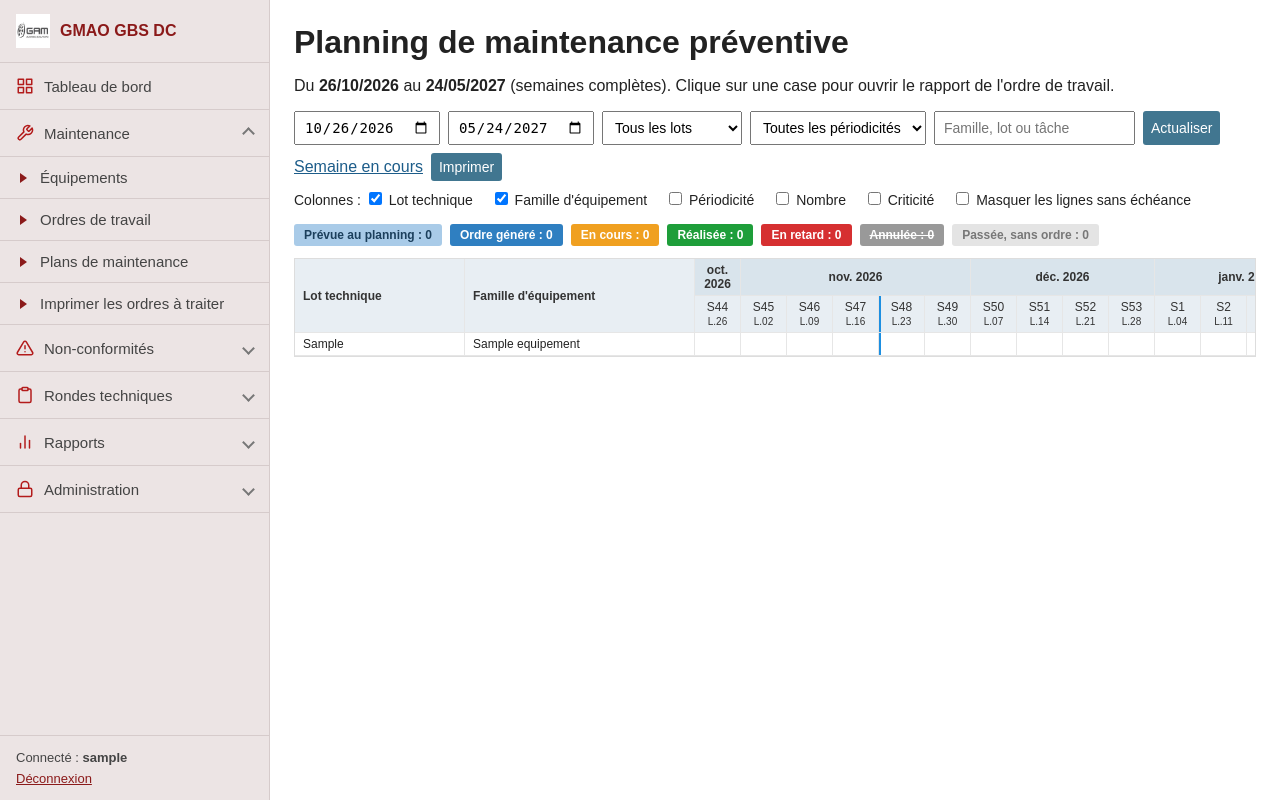
After one commit to chakirabdelouahab/GMAO-DATACENTER, a Django app: page /planning/ in a window 1280 px wide. The commit adds this page. Run offline with Django 5.2, Linux system fonts and the light colour scheme; a user stored in the database is signed in; tables that the repository leaves empty hold one stand-in row (values such as "Sample post").

```diff
--- a/maintenance/templates/maintenance/base.html
+++ b/maintenance/templates/maintenance/base.html
@@ -113,7 +113,7 @@
       Tableau de bord
     </a>
 
-    <details {% if nom == 'liste_equipements' or nom == 'fiche_equipement' %}open{% endif %}>
+        <details {% if nom == 'liste_equipements' or nom == 'fiche_equipement' or nom == 'planning_maintenance' %}open{% endif %}>
       <summary>
         <svg class="ico" viewBox="0 0 24 24" fill="none" stroke="currentColor" stroke-width="2" stroke-linecap="round" stroke-linejoin="round"><path d="M14.7 6.3a1 1 0 0 0 0 1.4l1.6 1.6a1 1 0 0 0 1.4 0l3.77-3.77a6 6 0 0 1-7.94 7.94l-6.91 6.91a2.12 2.12 0 0 1-3-3l6.91-6.91a6 6 0 0 1 7.94-7.94l-3.76 3.76z"/></svg>
         Maintenance
--- /dev/null
+++ b/maintenance/templates/maintenance/planning_maintenance.html
@@ -0,0 +1,112 @@
+{% extends "maintenance/base.html" %}
+{% block titre %}Planning de maintenance{% endblock %}
+
+{% block contenu %}
+  <style>
+    .planning-scroll { overflow: auto; max-height: 72vh; border: 1px solid #ddd; }
+    table.planning { border-collapse: separate; border-spacing: 0; width: max-content; min-width: 100%; margin: 0; }
+    table.planning th, table.planning td { border: 0; border-right: 1px solid #e6e6e6; border-bottom: 1px solid #e6e6e6; padding: 0; text-align: center; font-size: 12px; background: #fff; color: #222; }
+    table.planning thead th { position: sticky; background: #e8eef3; color: #333; z-index: 3; padding: 4px 2px; }
+    table.planning tr.r1 th { top: 0; height: 28px; }
+    table.planning tr.r2 th { top: 28px; font-weight: normal; }
+    table.planning .lab { position: sticky; z-index: 2; text-align: left; padding: 4px 8px; white-space: nowrap; overflow: hidden; text-overflow: ellipsis; box-sizing: border-box; }
+    table.planning thead th.lab { z-index: 4; font-weight: bold; }
+    table.planning .sem { min-width: 46px; width: 46px; }
+    table.planning .courante { box-shadow: inset 2px 0 0 #1d8fe1; }
+    table.planning tr.sep > td { border-top: 2px solid #8a8a8a; }
+    table.planning .mois { background: #d9e4ec; font-weight: bold; }
+    .cel { display: block; margin: 2px; padding: 5px 0; border-radius: 3px; color: #fff; font-weight: bold; text-decoration: none; font-size: 12px; }
+    a.cel:hover { opacity: .8; }
+    .cel.prevue { background: #a9cbe8; color: #1b3f5c; }
+    .cel.planifiee { background: #2f7fc1; }
+    .cel.en_cours { background: #f0a020; }
+    .cel.realisee { background: #1e9e3a; }
+    .cel.en_retard { background: #d63031; }
+    .cel.annulee { background: #999; text-decoration: line-through; }
+    .cel.passee { background: #e4e4e4; color: #777; }
+    .legende { display: flex; flex-wrap: wrap; gap: 8px; margin: 8px 0 12px 0; }
+    .legende .cel { display: inline-block; padding: 4px 10px; margin: 0; }
+    .colonnes { flex-basis: 100%; font-size: 14px; }
+    .colonnes label { margin-right: 14px; white-space: nowrap; }
+    @media print {
+      @page { size: A3 landscape; margin: 8mm; }
+      .planning-scroll { max-height: none; overflow: visible; border: 0; }
+      table.planning th, table.planning td { font-size: 9px; }
+      .cel { -webkit-print-color-adjust: exact; print-color-adjust: exact; }
+    }
+  </style>
+
+  <h1>Planning de maintenance préventive</h1>
+  <p>Du <strong>{{ debut|date:"d/m/Y" }}</strong> au <strong>{{ fin|date:"d/m/Y" }}</strong> (semaines complètes). Clique sur une case pour ouvrir le rapport de l'ordre de travail.</p>
+
+  <form method="get" class="filtres no-print">
+    <input type="hidden" name="envoi" value="1">
+    <input type="date" name="du" value="{{ debut|date:'Y-m-d' }}" title="Première semaine affichée">
+    <input type="date" name="au" value="{{ fin|date:'Y-m-d' }}" title="Dernière semaine affichée">
+    <select name="lot">
+      <option value="">Tous les lots</option>
+      {% for l in lots %}
+        <option value="{{ l.id }}" {% if lot_id == l.id|stringformat:"s" %}selected{% endif %}>{{ l.code }} - {{ l.nom }}</option>
+      {% endfor %}
+    </select>
+    <select name="periodicite">
+      <option value="">Toutes les périodicités</option>
+      {% for valeur, libelle in periodicite_choices %}
+        <option value="{{ valeur }}" {% if periodicite == valeur|stringformat:"s" %}selected{% endif %}>{{ libelle }}</option>
+      {% endfor %}
+    </select>
+    <input type="text" name="q" placeholder="Famille, lot ou tâche" value="{{ recherche }}">
+    <button type="submit" class="btn">Actualiser</button>
+    <a href="{% url 'planning_maintenance' %}" style="align-self:center;">Semaine en cours</a>
+    <button type="button" class="btn" onclick="window.print()">Imprimer</button>
+    <div class="colonnes">
+      Colonnes :
+      {% for cle, titre, coche in choix_colonnes %}
+        <label><input type="checkbox" name="cols" value="{{ cle }}" {% if coche %}checked{% endif %}> {{ titre }}</label>
+      {% endfor %}
+      <label><input type="checkbox" name="vides" value="1" {% if masquer_vides %}checked{% endif %}> Masquer les lignes sans échéance</label>
+    </div>
+  </form>
+
+  <div class="legende">
+    {% for etat, libelle, nombre in compteurs %}
+      <span class="cel {{ etat }}">{{ libelle }} : {{ nombre }}</span>
+    {% endfor %}
+  </div>
+
+  <div class="planning-scroll">
+    <table class="planning">
+      <thead>
+        <tr class="r1">
+          {% for c in colonnes %}<th rowspan="2" class="lab" style="{{ c.style }}">{{ c.titre }}</th>{% endfor %}
+          {% for m in mois %}<th colspan="{{ m.n }}" class="mois">{{ m.libelle }}</th>{% endfor %}
+        </tr>
+        <tr class="r2">
+          {% for s in semaines %}
+            <th class="sem {% if s.courante %}courante{% endif %}">S{{ s.num }}<br><small>L.{{ s.jour }}</small></th>
+          {% endfor %}
+        </tr>
+      </thead>
+      <tbody>
+        {% for l in lignes %}
+          <tr class="{% if l.nouveau_lot %}sep{% endif %}">
+            {% for v in l.labels %}<td class="lab" style="{{ v.style }}" title="{{ l.tache }}">{{ v.texte }}</td>{% endfor %}
+            {% for c in l.cellules %}
+              <td class="sem {% if forloop.counter0 == semaine_courante %}courante{% endif %}">
+                {% if c %}
+                  {% if c.ordre_id %}
+                    <a class="cel {{ c.etat }}" href="{% url 'rapport_intervention' c.ordre_id %}" title="{{ c.titre }}">{{ c.code }}</a>
+                  {% else %}
+                    <span class="cel {{ c.etat }}" title="{{ c.titre }}">{{ c.code }}</span>
+                  {% endif %}
+                {% endif %}
+              </td>
+            {% endfor %}
+          </tr>
+        {% empty %}
+          <tr><td class="vide" colspan="{{ nb_colonnes_total }}">Aucun plan de maintenance ne correspond à ces critères.</td></tr>
+        {% endfor %}
+      </tbody>
+    </table>
+  </div>
+{% endblock %}
--- a/maintenance/urls.py
+++ b/maintenance/urls.py
@@ -18,4 +18,5 @@ urlpatterns = [
     path("rapports/non-conformites/", views.rapport_non_conformites, name="rapport_non_conformites"),
     path("rapports/non-conformites/<int:pk>/", views.fiche_non_conformite, name="fiche_non_conformite"),
     path("rapports/mesures/", views.historique_mesures, name="historique_mesures"),
+    path("planning/", views.planning_maintenance, name="planning_maintenance"),
 ]
--- a/maintenance/views.py
+++ b/maintenance/views.py
@@ -1,4 +1,5 @@
 import csv
+from collections import Counter
 from datetime import date, timedelta
 from decimal import Decimal, InvalidOperation
 
@@ -6,14 +7,14 @@ from django.contrib import messages
 from django.contrib.auth.decorators import login_required
 from django.db import transaction
 from django.db.models import Count, Q
-from django.http import Http404, HttpResponse
+from django.http import HttpResponse
 from django.shortcuts import get_object_or_404, redirect, render
 from django.utils import timezone
 from django.views.decorators.http import require_POST
 
 from .models import (
-    Equipement, Local, Lot, NonConformite, OrdreTravail, PointControle, Releve, Ronde,
-    RondeRealisee,
+    EcheancePlanning, Equipement, Local, Lot, NonConformite, OrdreTravail, PlanMaintenance,
+    PointControle, Releve, Ronde, RondeRealisee,
 )
 from .notifications import notifier_hors_seuil, rondes_non_realisees
 
@@ -947,3 +948,315 @@ def historique_mesures(request):
         "courbe": courbe,
     }
     return render(request, "maintenance/historique_mesures.html", contexte)
+
+
+# ----------------------------------------------------------------------------
+# Planning de maintenance préventive (grille par semaine)
+# ----------------------------------------------------------------------------
+
+LETTRES_PERIODICITE = {7: "H", 30: "M", 90: "T", 180: "S", 365: "A"}
+
+
+@login_required
+def planning_preventif(request):
+    aujourdhui = date.today()
+
+    def lire(nom, defaut):
+        try:
+            return date.fromisoformat(request.GET[nom]) if request.GET.get(nom) else defaut
+        except ValueError:
+            return defaut
+
+    debut = lire("du", date(aujourdhui.year, 1, 1))
+    fin = lire("au", date(aujourdhui.year, 12, 31))
+    if debut > fin:
+        debut, fin = fin, debut
+    debut -= timedelta(days=debut.weekday())              # la grille commence un lundi
+    lundi_courant = aujourdhui - timedelta(days=aujourdhui.weekday())
+
+    # Colonnes : une par semaine
+    semaines, lundi = [], debut
+    while lundi <= fin:
+        semaines.append({
+            "lundi": lundi,
+            "num": lundi.isocalendar()[1],
+            "courante": lundi == lundi_courant,
+        })
+        lundi += timedelta(weeks=1)
+
+    # Bandeau des mois : on regroupe les semaines par mois du lundi
+    mois = []
+    for s in semaines:
+        cle = (s["lundi"].year, s["lundi"].month)
+        if mois and mois[-1]["cle"] == cle:
+            mois[-1]["n"] += 1
+        else:
+            mois.append({"cle": cle, "lundi": s["lundi"], "n": 1})
+
+    ordres = (
+        OrdreTravail.objects
+        .filter(type_ordre="preventif", date_prevue__range=(debut, fin))
+        .exclude(statut="annule")
+        .select_related("equipement__lot", "plan")
+        .order_by("date_prevue", "id")
+    )
+    lot_id = request.GET.get("lot", "")
+    if lot_id:
+        ordres = ordres.filter(equipement__lot_id=lot_id)
+
+    lignes, rangs = {}, {}
+    for ot in ordres:
+        eq = ot.equipement
+        lot_nom = eq.lot.nom if eq.lot else "Sans lot"
+        famille = eq.type_equipement or "Non classé"
+        cle = (lot_nom, famille)
+        ligne = lignes.setdefault(cle, {"lot": lot_nom, "famille": famille, "cases": {}})
+
+        lettre = LETTRES_PERIODICITE.get(ot.plan.periodicite_jours if ot.plan else None, "?")
+        lundi_ot = ot.date_prevue - timedelta(days=ot.date_prevue.weekday())
+
+        # Numéro d'occurrence : T1, T2... (une valeur par semaine distincte de la ligne)
+        vues = rangs.setdefault((cle, lettre), [])
+        if lundi_ot not in vues:
+            vues.append(lundi_ot)
+        numero = vues.index(lundi_ot) + 1
+
+        if ot.statut == "termine":
+            css = "termine"
+        elif ot.date_prevue < aujourdhui:
+            css = "retard"
+        else:
+            css = "planifie"
+
+        pastille = ligne["cases"].setdefault(lundi_ot, {}).setdefault(lettre, {
+            "label": f"{lettre}{numero}", "css": css, "ot": ot.pk, "n": 0, "titre": ot.titre,
+        })
+        pastille["n"] += 1
+        if css == "retard":                    # un seul ordre en retard colore toute la case
+            pastille["css"] = "retard"
+
+    for ligne in lignes.values():
+        ligne["cellules"] = [
+            {"courante": s["courante"], "pastilles": list(ligne["cases"].get(s["lundi"], {}).values())}
+            for s in semaines
+        ]
+
+    contexte = {
+        "semaines": semaines,
+        "mois": mois,
+        "lignes": sorted(lignes.values(), key=lambda l: (l["lot"], l["famille"])),
+        "debut": debut,
+        "fin": fin,
+        "lots": Lot.objects.order_by("code"),
+        "lot_id": lot_id,
+    }
+    return render(request, "maintenance/planning.html", contexte)
+
+
+# ----------------------------------------------------------------------------
+# Planning de maintenance (vue par semaines)
+# ----------------------------------------------------------------------------
+
+MOIS_COURTS = ["janv.", "févr.", "mars", "avr.", "mai", "juin",
+               "juil.", "août", "sept.", "oct.", "nov.", "déc."]
+LETTRES_PERIODICITE = {7: "H", 30: "M", 90: "T", 180: "S", 365: "A"}
+COLONNES_PLANNING = [
+    ("lot", "Lot technique", 170),
+    ("famille", "Famille d'équipement", 230),
+    ("periodicite", "Périodicité", 115),
+    ("quantite", "Nombre", 75),
+    ("criticite", "Criticité", 95),
+]
+ETATS_PLANNING = [
+    ("prevue", "Prévue au planning"),
+    ("planifiee", "Ordre généré"),
+    ("en_cours", "En cours"),
+    ("realisee", "Réalisée"),
+    ("en_retard", "En retard"),
+    ("annulee", "Annulée"),
+    ("passee", "Passée, sans ordre"),
+]
+
+
+def _lundi(jour):
+    return jour - timedelta(days=jour.weekday())
+
+
+def _en_tetes(semaines, lundi_courant):
+    """En-têtes du planning : mois (selon le lundi, comme dans l'Excel) et numéros de semaine."""
+    mois = []
+    for lundi in semaines:
+        cle = (lundi.year, lundi.month)
+        if not mois or mois[-1]["cle"] != cle:
+            mois.append({"cle": cle, "libelle": f"{MOIS_COURTS[lundi.month - 1]} {lundi.year}", "n": 0})
+        mois[-1]["n"] += 1
+    entetes = [
+        {"num": lundi.isocalendar()[1], "jour": f"{lundi:%d}", "courante": lundi == lundi_courant}
+        for lundi in semaines
+    ]
+    return mois, entetes
+
+
+def _etat_cellule(ordre, lundi, aujourdhui):
+    """Couleur d'une case : l'ordre de travail prime, sinon la semaine prévue au planning."""
+    fin_semaine = lundi + timedelta(days=6)
+    if ordre:
+        if ordre["statut"] == "termine":
+            return "realisee"
+        if ordre["statut"] == "annule":
+            return "annulee"
+        if ordre["statut"] == "en_cours":
+            return "en_cours"
+        return "en_retard" if fin_semaine < aujourdhui else "planifiee"
+    return "passee" if fin_semaine < aujourdhui else "prevue"
+
+
+def _colonnes_choisies(choisies):
+    """Colonnes d'étiquettes affichées, avec le décalage nécessaire pour les figer à gauche."""
+    colonnes, gauche = [], 0
+    for cle, titre, largeur in COLONNES_PLANNING:
+        if cle in choisies:
+            colonnes.append({
+                "cle": cle, "titre": titre,
+                "style": f"left:{gauche}px;min-width:{largeur}px;max-width:{largeur}px;",
+            })
+            gauche += largeur
+    return colonnes
+
+
+def _valeur_colonne(cle, plan):
+    equipement = plan.equipement
+    if cle == "lot":
+        return equipement.type_equipement or (equipement.lot.nom if equipement.lot else "-")
+    if cle == "famille":
+        return equipement.nom
+    if cle == "periodicite":
+        return plan.get_periodicite_jours_display()
+    if cle == "quantite":
+        return str(equipement.quantite)
+    return equipement.get_criticite_display()
+
+
+@login_required
+def planning_maintenance(request):
+    aujourdhui = date.today()
+    lundi_courant = _lundi(aujourdhui)
+
+    def lire_date(nom, defaut):
+        try:
+            return date.fromisoformat(request.GET[nom]) if request.GET.get(nom) else defaut
+        except ValueError:
+            return defaut
+
+    debut = _lundi(lire_date("du", lundi_courant - timedelta(weeks=4)))
+    fin = _lundi(lire_date("au", lundi_courant + timedelta(weeks=26)))
+    if fin < debut:
+        debut, fin = fin, debut
+    if (fin - debut).days // 7 + 1 > 104:  # au plus deux ans affichés
+        fin = debut + timedelta(weeks=103)
+    nb_semaines = (fin - debut).days // 7 + 1
+    semaines = [debut + timedelta(weeks=i) for i in range(nb_semaines)]
+    mois, entetes = _en_tetes(semaines, lundi_courant)
+    semaine_courante = (lundi_courant - debut).days // 7
+    if not 0 <= semaine_courante < nb_semaines:
+        semaine_courante = None
+
+    cles_valides = [cle for cle, _, _ in COLONNES_PLANNING]
+    if "envoi" in request.GET:
+        choisies = [c for c in request.GET.getlist("cols") if c in cles_valides] or ["famille"]
+    else:
+        choisies = ["lot", "famille"]
+    colonnes = _colonnes_choisies(choisies)
+
+    lot_id = request.GET.get("lot", "")
+    periodicite = request.GET.get("periodicite", "")
+    recherche = request.GET.get("q", "").strip()
+    masquer_vides = request.GET.get("vides") == "1"
+
+    plans = (
+        PlanMaintenance.objects.filter(actif=True)
+        .select_related("equipement", "equipement__lot")
+        .order_by("equipement__lot__code", "equipement__type_equipement",
+                  "equipement__nom", "periodicite_jours", "tache")
+    )
+    if lot_id.isdigit():
+        plans = plans.filter(equipement__lot_id=int(lot_id))
+    if periodicite.isdigit():
+        plans = plans.filter(periodicite_jours=int(periodicite))
+    if recherche:
+        plans = plans.filter(
+            Q(equipement__nom__icontains=recherche)
+            | Q(equipement__type_equipement__icontains=recherche)
+            | Q(tache__icontains=recherche)
+        )
+
+    echeances = {
+        (plan_id, (semaine - debut).days // 7): rang
+        for plan_id, semaine, rang in EcheancePlanning.objects.filter(
+            plan__in=plans, semaine__gte=debut, semaine__lte=fin
+        ).values_list("plan_id", "semaine", "numero")
+    }
+    ordres = {}
+    for ordre in (
+        OrdreTravail.objects.filter(
+            plan__in=plans, date_prevue__gte=debut, date_prevue__lte=fin + timedelta(days=6)
+        )
+        .order_by("id")
+        .values("id", "plan_id", "date_prevue", "statut")
+    ):
+        ordres[(ordre["plan_id"], (ordre["date_prevue"] - debut).days // 7)] = ordre
+
+    libelles = dict(ETATS_PLANNING)
+    compteurs = Counter()
+    lignes, precedent = [], None
+    for plan in plans:
+        lettre = LETTRES_PERIODICITE.get(plan.periodicite_jours, "?")
+        cellules = []
+        for i, lundi in enumerate(semaines):
+            rang = echeances.get((plan.id, i))
+            ordre = ordres.get((plan.id, i))
+            if rang is None and ordre is None:
+                cellules.append(None)
+                continue
+            etat = _etat_cellule(ordre, lundi, aujourdhui)
+            compteurs[etat] += 1
+            cellules.append({
+                "code": f"{lettre}{rang}" if rang is not None else lettre,
+                "etat": etat,
+                "ordre_id": ordre["id"] if ordre else None,
+                "titre": f"{plan.tache} - semaine du {lundi:%d/%m/%Y} - {libelles[etat]}",
+            })
+        if masquer_vides and not any(cellules):
+            continue
+        labels = [
+            {"texte": _valeur_colonne(c["cle"], plan), "style": c["style"]} for c in colonnes
+        ]
+        groupe = _valeur_colonne("lot", plan)
+        lignes.append({
+            "labels": labels,
+            "cellules": cellules,
+            "nouveau_lot": precedent is not None and groupe != precedent,
+            "tache": plan.tache,
+        })
+        precedent = groupe
+
+    contexte = {
+        "debut": debut,
+        "fin": fin,
+        "mois": mois,
+        "semaines": entetes,
+        "semaine_courante": semaine_courante,
+        "nb_colonnes_total": len(colonnes) + nb_semaines,
+        "colonnes": colonnes,
+        "choix_colonnes": [(cle, titre, cle in choisies) for cle, titre, _ in COLONNES_PLANNING],
+        "lignes": lignes,
+        "legende": ETATS_PLANNING,
+        "compteurs": [(etat, libelle, compteurs[etat]) for etat, libelle in ETATS_PLANNING],
+        "lots": Lot.objects.order_by("code"),
+        "periodicite_choices": PlanMaintenance.PERIODICITE_CHOICES,
+        "lot_id": lot_id,
+        "periodicite": periodicite,
+        "recherche": recherche,
+        "masquer_vides": masquer_vides,
+    }
+    return render(request, "maintenance/planning_maintenance.html", contexte)
```
Also changed, not shown: maintenance/admin.py (+9 -1 lines), maintenance/import_planning.py (+14 -6 lines), maintenance/management/commands/importer_planning.py (+15 -4 lines), maintenance/models.py (+17 -0 lines), maintenance/templates/maintenance/planning.html (added, +78 -0 lines), maintenance/migrations/0007_echeanceplanning.py (added).
